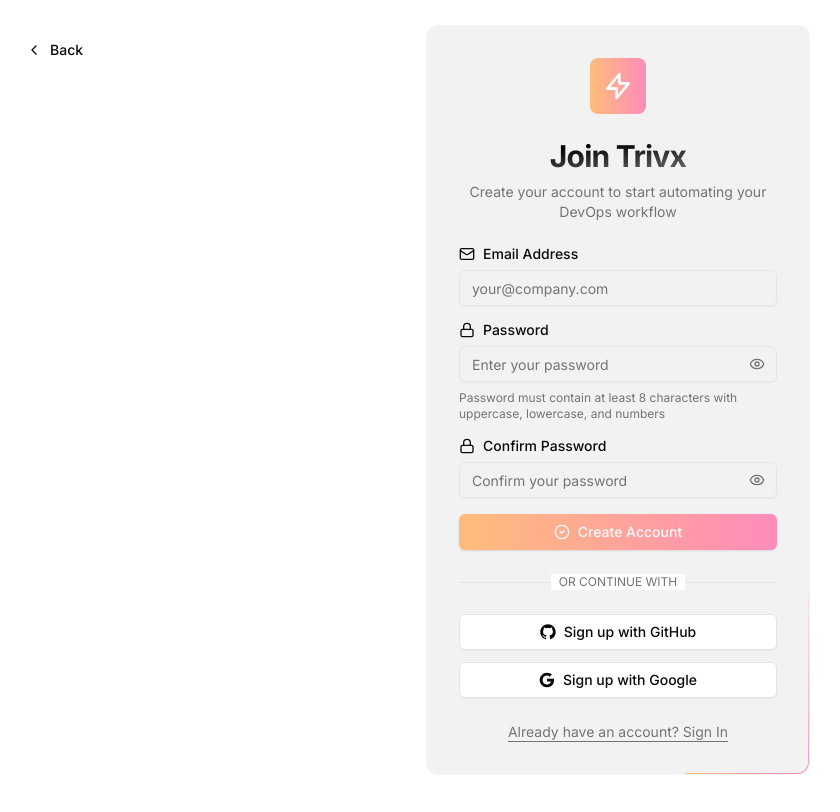
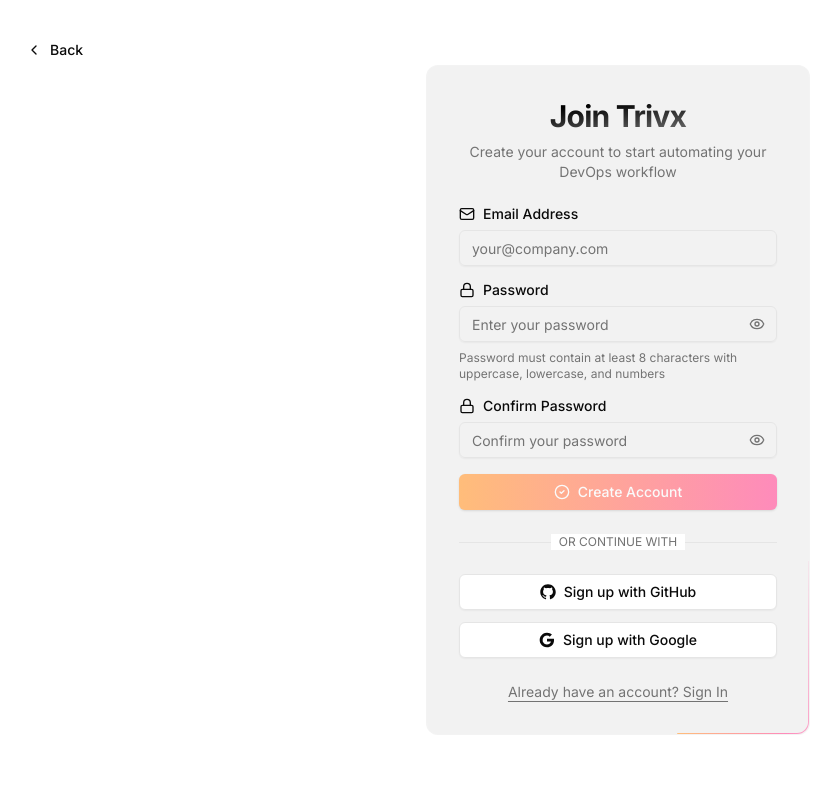
Before and after one commit to trivx-ai/Devop-ai, a Next.js app: page /signup in a window 1280 px wide. Shown: the top 812 px of the page, without its empty margins (22-862 px from the left). Built offline with nearby package versions, Linux system fonts and the light colour scheme.

Commit message:
feat: Remove logo component from Sign Up page for cleaner UI

```diff
--- a/app/(auth)/signup/page.tsx
+++ b/app/(auth)/signup/page.tsx
@@ -42,22 +42,6 @@
 
             <div className="relative z-20 flex flex-col gap-6">
               <div className="flex flex-col gap-2 text-center">
-                {/* Logo */}
-                <div className="mx-auto mb-4 p-3 rounded-lg bg-gradient-to-r from-[var(--color-one)] to-[var(--color-two)]">
-                  <svg
-                    className="h-8 w-8 text-white"
-                    fill="none"
-                    stroke="currentColor"
-                    viewBox="0 0 24 24"
-                  >
-                    <path
-                      strokeLinecap="round"
-                      strokeLinejoin="round"
-                      strokeWidth={2}
-                      d="M13 10V3L4 14h7v7l9-11h-7z"
-                    />
-                  </svg>
-                </div>
                 <h1 className="text-3xl font-bold tracking-tight bg-gradient-to-br dark:from-white from-black from-30% dark:to-white/40 to-black/40 bg-clip-text text-transparent">
                   Join Trivx
                 </h1>
```
